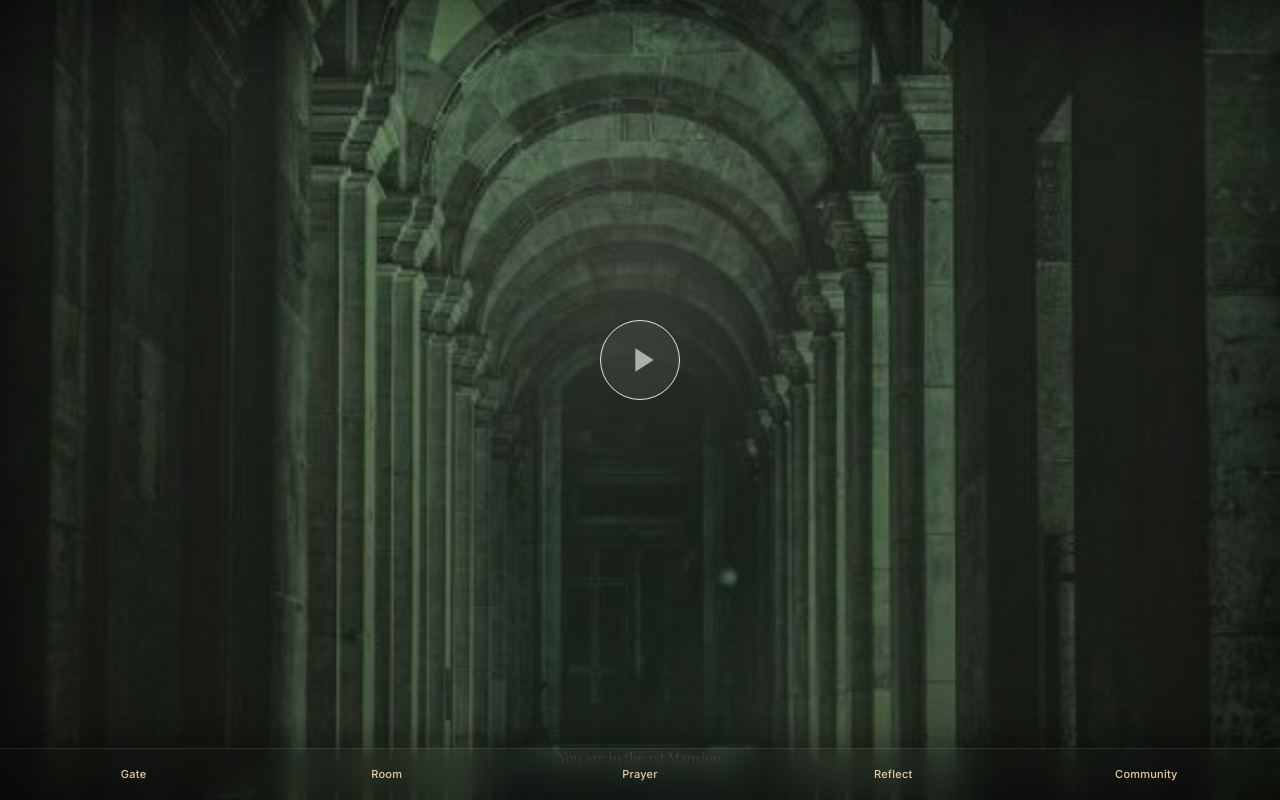
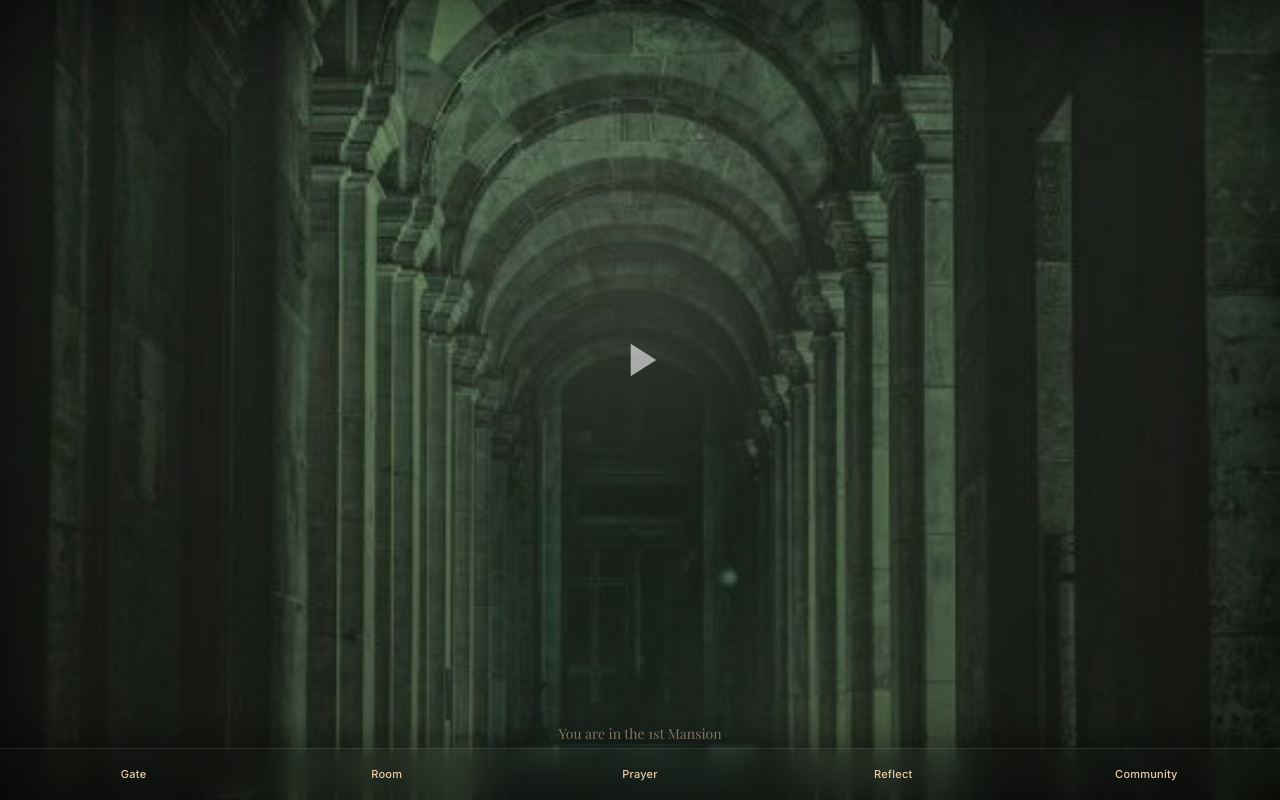
Before and after one commit to johncyongco/interior-castle, a React (Vite) app: page /first-mansion in a window 1280 px wide. Built offline with nearby package versions, Linux system fonts and the light colour scheme; no server answers.

Commit message:
Remove circle from play button, just triangle; fix text above nav

```diff
--- a/src/pages/FirstMansionPage.tsx
+++ b/src/pages/FirstMansionPage.tsx
@@ -29,15 +29,14 @@ export default function FirstMansionPage() {
           <button
             type="button"
             onClick={() => setPlaying(true)}
-            className="flex h-20 w-20 items-center justify-center rounded-full border border-white/14 bg-white/[0.05] backdrop-blur-xl shadow-[0_18px_50px_rgba(0,0,0,0.1)] transition hover:bg-white/[0.1] hover:scale-105"
           >
-            <svg viewBox="0 0 24 24" className="ml-1 h-10 w-10 fill-white/60">
+            <svg viewBox="0 0 24 24" className="h-14 w-14 fill-white/60 transition hover:fill-white/80 hover:scale-105">
               <path d="M8 5v14l11-7z" />
             </svg>
           </button>
         )}
       </div>
-      <div className="absolute bottom-0 left-0 right-0 z-20 flex justify-center pb-[max(2rem,env(safe-area-inset-bottom))]">
+      <div className="absolute bottom-[calc(env(safe-area-inset-bottom)+3.5rem)] left-0 right-0 z-20 flex justify-center">
         <p className="serif text-xs text-[#e7cba9]/55 sm:text-sm">You are in the 1st Mansion</p>
       </div>
     </ScreenContainer>
```
